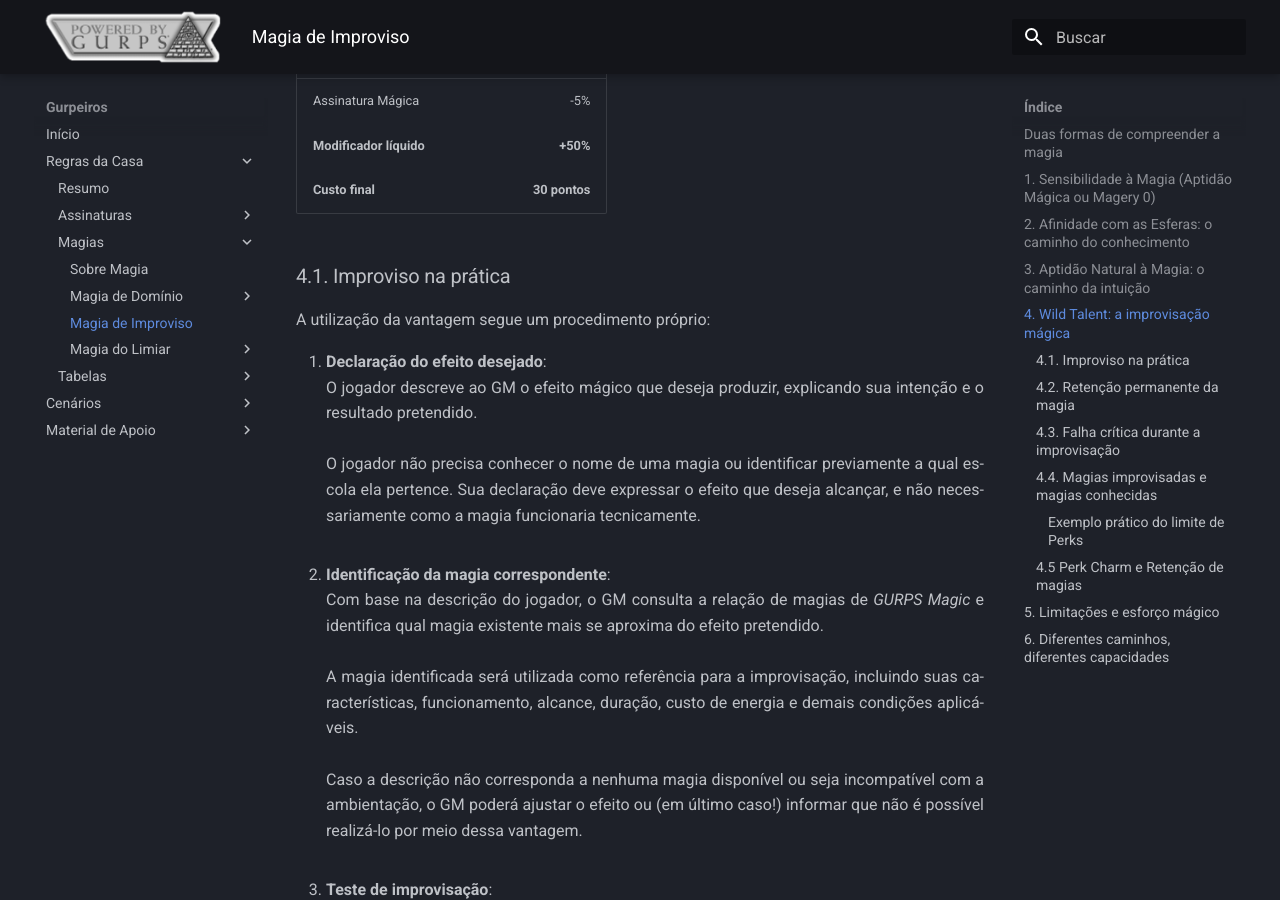
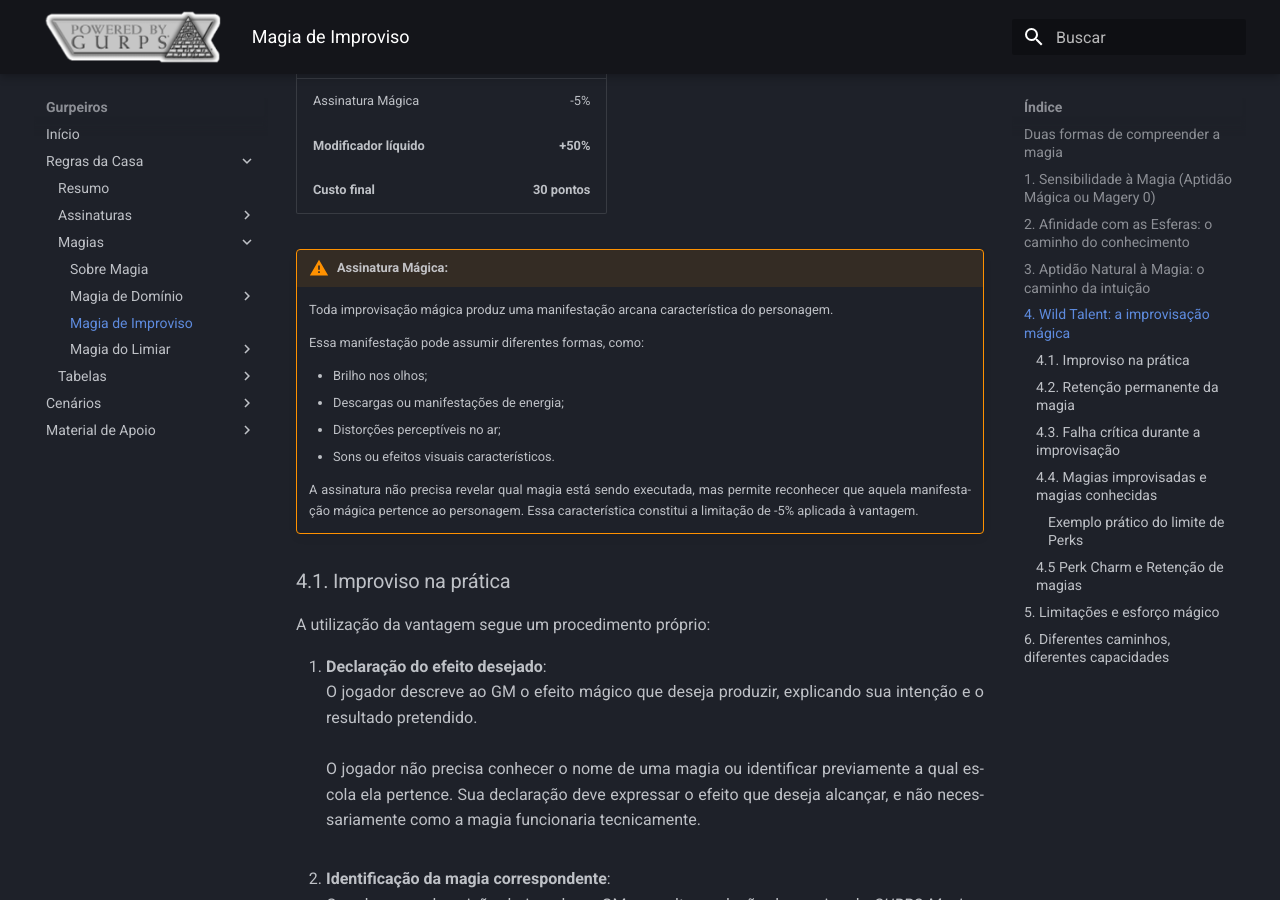
Before and after one commit to brbreis-1723/gurpeiros, an MkDocs documentation site: the page built from docs/regras/magia/magia_improviso.md, in a window 1280 px wide and 900 px high, scrolled down 3208 px. Built offline with MkDocs 1.6.1 and Material for MkDocs 9.7.7, drawn with Linux system fonts in a browser that asks for light colours.

Commit message:
atualiza site mkdocs

```diff
--- a/docs/regras/magia/magia_improviso.md
+++ b/docs/regras/magia/magia_improviso.md
@@ -101,6 +101,17 @@ A Aptidão Natural melhora os testes de improvisação, mas não substitui Wild
 </table>
 
 
+!!! warning "Assinatura Mágica:"
+    Toda improvisação mágica produz uma manifestação arcana característica do personagem.
+
+    Essa manifestação pode assumir diferentes formas, como:
+
+      - Brilho nos olhos;
+      - Descargas ou manifestações de energia;
+      - Distorções perceptíveis no ar;
+      - Sons ou efeitos visuais característicos.
+
+    A assinatura não precisa revelar qual magia está sendo executada, mas permite reconhecer que aquela manifestação mágica pertence ao personagem. Essa característica constitui a limitação de -5% aplicada à vantagem.
 
 ### 4.1. Improviso na prática
 
```
